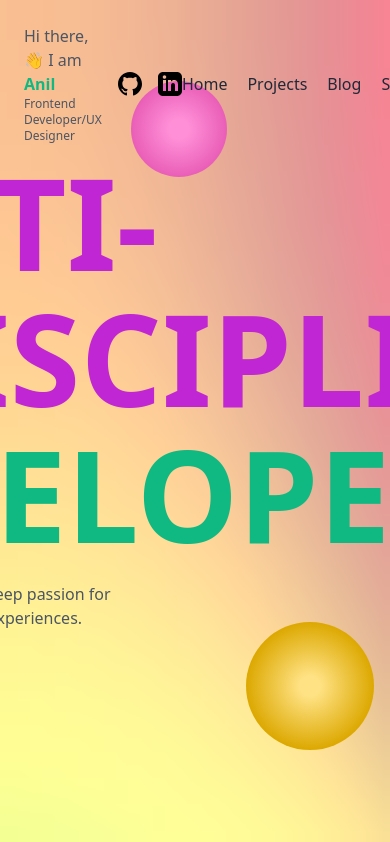
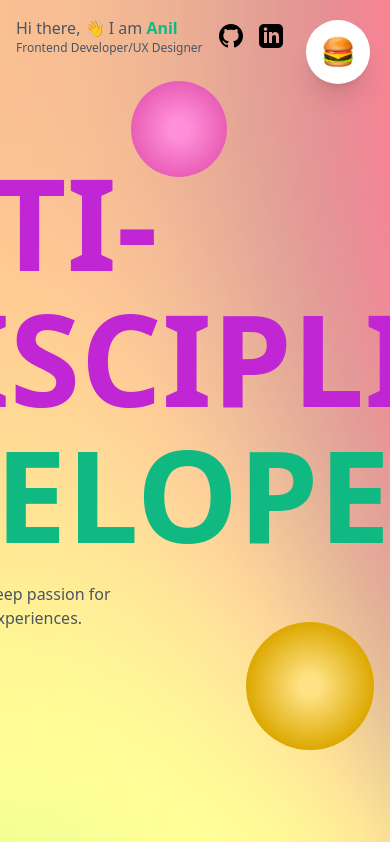
Before and after one commit to cursedxp/portfolio-site, a React (Vite) app: page / in a window 390 px wide. Shown: the top 842 px of the page. Built offline with nearby package versions, Linux system fonts and the light colour scheme.

Commit message:
✨ (Header.jsx): add hamburger menu icon to toggle the navigation menu 📝 (Header.jsx): add state and event handler to show and hide the navigation menu when the hamburger icon is clicked

```diff
--- a/src/components/Header/Header.jsx
+++ b/src/components/Header/Header.jsx
@@ -1,9 +1,16 @@
+import { useState } from "react";
 import { ArrowDownTrayIcon } from "@heroicons/react/20/solid";
+import BurgerIcon from "../../assets/icon-hamburger.png";
 export default function Header() {
+  const [showMenu, setShowMenu] = useState(false);
+
+  const handleMenu = () => {
+    setShowMenu(true);
+  };
+
   return (
-    <header className=" z-50 fixed top-0 left-0  w-full p-6">
-      <nav className="flex justify-between  items-center  mx-auto">
-        <div className="flex items-center gap-4">
+    <header className="">
+      <div className="absolute z-10 top-4 left-4 flex items-center gap-4">
         <div className="flex flex-col">
           <span className="text-gray-600">
             Hi there, 👋 I am
@@ -33,17 +40,31 @@ export default function Header() {
           </svg>
         </div>
       </div>
+      <nav className="fixed z-20 top-5 right-5 flex justify-between items-center">
         <div className="flex gap-4 items-center ">
-          <ul className="flex gap-5 text-gray-800">
+          {!showMenu && (
+            <div
+              className="p-4 bg-white rounded-full shadow-xl cursor-pointer"
+              onClick={handleMenu}
+            >
+              <img src={BurgerIcon} width={32} height={32} alt="" />
+            </div>
+          )}
+
+          {showMenu && (
+            <div className=" bg-white p-4 rounded-md shadow-xl">
+              <ul className="flex flex-col gap-3 text-gray-800">
                 <li>Home</li>
                 <li>Projects</li>
                 <li>Blog</li>
                 <li>Skills</li>
-          </ul>
-          <button className=" flex gap-2 items-center text-base border-4 border-emerald-400 px-4 py-2 rounded-md text-emerald-400">
+                <li className="flex gap-2 rounded-md text-emerald-400">
                   <ArrowDownTrayIcon className="h-5 w-5 text-emerald-400" />
                   My Resume
-          </button>
+                </li>
+              </ul>
+            </div>
+          )}
         </div>
       </nav>
     </header>
```
Also changed, not shown: src/assets/icon-hamburger.png (added). Lines whose indentation alone changed are shown as unchanged.
